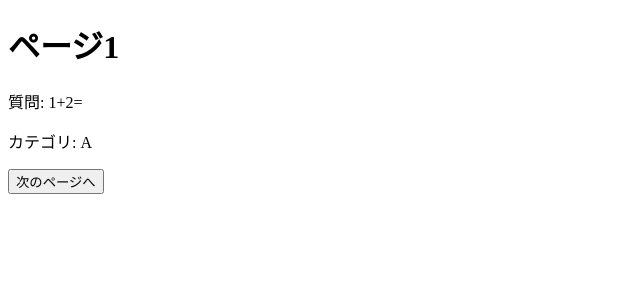
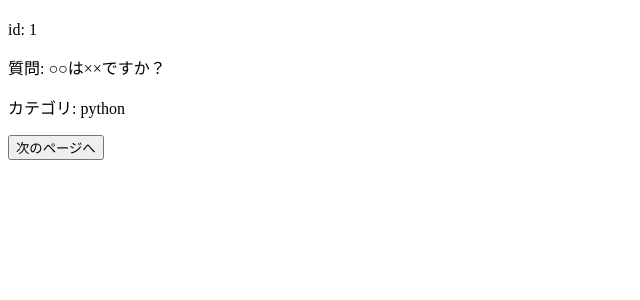
Before and after one commit to Nagasawa993/react_duplicating_page, a React (Vite) app in the folder react_duplicating_page/: page / in a window 1280 px wide. Both pictures are taken after a click on the button "ページへ". Shown: the top 300 px of the page, without its empty margins (0-640 px from the left). Built offline with nearby package versions, Linux system fonts and the light colour scheme.

Commit message:
オブジェクトの内容を変更

```diff
--- a/react_duplicating_page/src/Routers.jsx
+++ b/react_duplicating_page/src/Routers.jsx
@@ -3,11 +3,11 @@ import Top from "./pages/Top";
 import Page from "./pages/Page";
 
 const pages = [
-  { name: "ページ1", question: "1+2=", answer: "3",category: "A" },
-  { name: "ページ2", question: "3-4=", answer: "-1",category: "A" },
-  { name: "ページ3", question: "5*6=", answer: "30",category: "B" },
-  { name: "ページ4", question: "7/8=", answer: "0",category: "B" }
+  {id: 1, kind: "python", question: "○○は××ですか？",select: ["A", "B", "C", "D"],  answer: "A"},
+  {id: 2, kind: "python", question: "○○は××ですか？",select: ["A", "B", "C", "D"],  answer: "A"},
+  {id: 3, kind: "python", question: "○○は××ですか？",select: ["A", "B", "C", "D"],  answer: "A"}
 ];
+
 
 function Routers() {
   return (
--- a/react_duplicating_page/src/pages/Page.jsx
+++ b/react_duplicating_page/src/pages/Page.jsx
@@ -7,8 +7,9 @@ function Page({ page, nextPageIndex, totalPages }) {
   return (
     <div>
       <h1>{page.name}</h1>
+      <p>id: {page.id}</p>
       <p>質問: {page.question}</p>
-      <p>カテゴリ: {page.category}</p>
+      <p>カテゴリ: {page.kind}</p>
       {nextPageIndex < totalPages ? (
         <button onClick={() => navigate(nextPagePath)}>次のページへ</button>
       ) : (
```
